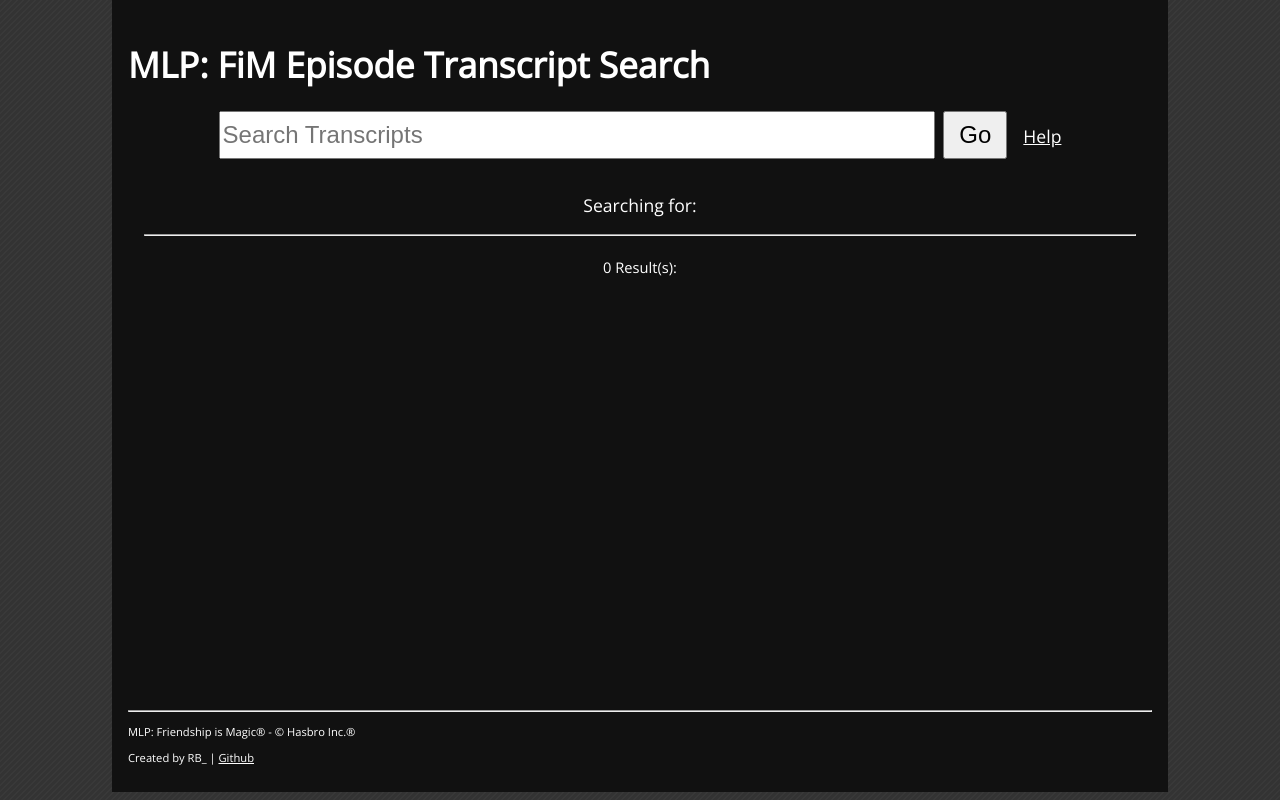
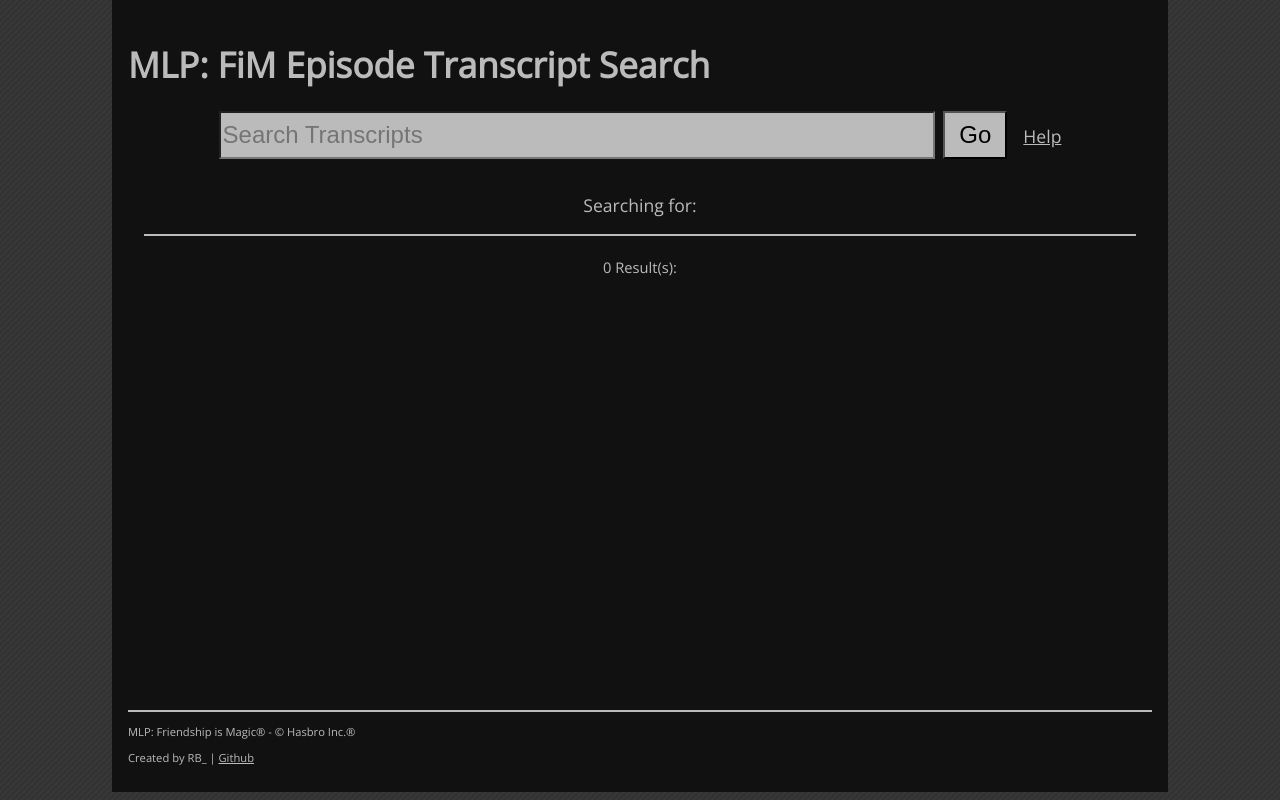
Before and after one commit to ReluctusB/MLP-Fim-Episode-Transcript-Search, a React (Create React App) app: page / in a window 1280 px wide. Built offline with nearby package versions, Linux system fonts and the light colour scheme.

Commit message:
Made text easier to read.

```diff
--- a/public/index.html
+++ b/public/index.html
@@ -2,7 +2,6 @@
 <html lang="en">
   <head>
     <meta charset="utf-8" />
-    <link rel="icon" href="%PUBLIC_URL%/favicon.ico" />
     <meta name="viewport" content="width=device-width, initial-scale=1" />
     <meta name="theme-color" content="#000000" />
     <meta
--- a/src/scss/index.scss
+++ b/src/scss/index.scss
@@ -3,7 +3,8 @@
 $font-family: "Open Sans", sans-serif;
 
 $background-colour: #333333;
-$text-colour: #ffffff;
+$box-colour: #111111;
+$text-colour: #bbbbbb;
 
 body, #root, .App {
 	z-index: -10000000;
@@ -11,7 +12,6 @@ body, #root, .App {
 	margin: 0;
 	font-family: #{$font-family};
 	font-size: 1.1rem;
-
 }
 
 body {
@@ -29,7 +29,7 @@ body, html {
 	min-height: 100vh;
 	width: 80%;
 	margin: 0 auto;
-	background-color: #111111;
+	background-color: $box-colour;
 	padding: 1rem;
 	display: -webkit-flexbox;
     display: -webkit-flex;
@@ -75,6 +75,7 @@ a:active {
 		height: 3rem;
 		width: 70%;
 		font-size: 1.5rem;
+		background-color: $text-colour;
 	}
 
 	button {
@@ -84,7 +85,12 @@ a:active {
 		font-size: 1.5rem;
 		margin-left: .5rem;
 		margin-right:1rem;
+		background-color: $text-colour;
 	}
+}
+
+hr {
+	border: 1px solid $text-colour;
 }
 
 .results-box {
```
